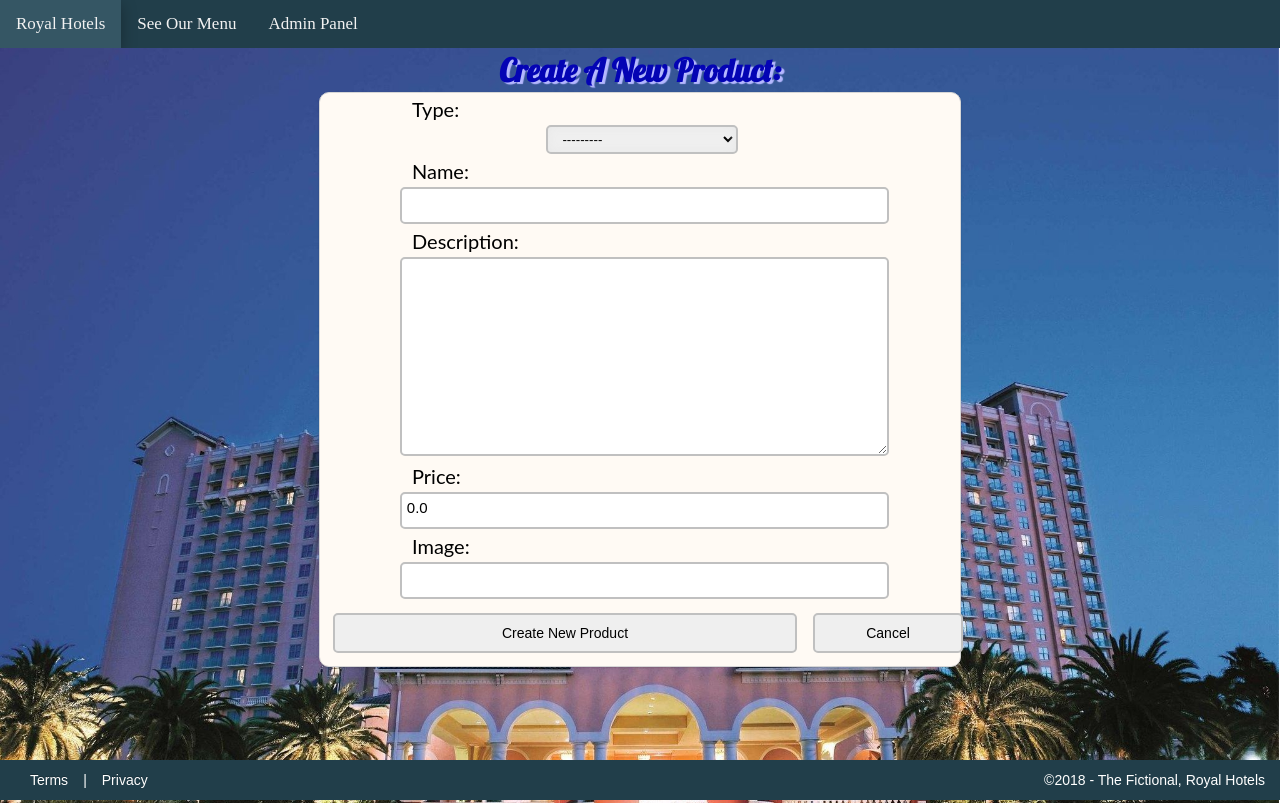
After one commit to GradyMellin/TA_Python_LG, a Django app: page /createRecord/ in a window 1280 px wide. The commit adds this page. Run offline with Django 3.2, Linux system fonts and the light colour scheme.

Commit message:
commit the finished of the django tutorial

```diff
--- /dev/null
+++ b/techproject/src/mainapp/products/templates/products/createRecord.html
@@ -0,0 +1,23 @@
+{% extends "base.html" %}
+
+{% block title %}Royal Hotels{% endblock %}
+
+{% block header %}Create A New Product:{% endblock %}
+
+{% block content %}
+
+    <div class = "admin_panel">
+        <form method = "POST" action="{% url 'createRecord' %}">
+            <div class="frmObject_container">
+                {% csrf_token %}
+                {{ form.non_field_errors }}
+                {{ form.as_p }}
+            </div>
+            <div class="frmBtn_container">
+            <input type="submit" value="Create New Product" class="btn" name="Save_Item">
+            <a href="{% url 'admin_console' %}"><button class="btn" type="button">Cancel</button></a>
+            </div>
+        </form>
+    </div>
+
+{% endblock %}
--- a/techproject/src/mainapp/products/templates/products/present_product.html
+++ b/techproject/src/mainapp/products/templates/products/present_product.html
@@ -16,8 +16,8 @@
         <div class = "frmBtn_container">
             <input type="submit">
             <div class = "frmBtn_container">
-                <a href="../{{ form.pk }}delete/"><button class = "btn">DELETE</button></a>
-                <a href="{% url 'admin_console' %}"><button class = "btn">CANCEL</button></a>
+                <button class = "btn"><a href="../{{ form.pk }}delete/">DELETE</a></button>
+                <button class = "btn"><a href="{% url 'admin_console' %}">CANCEL</a></button>
             </div>
         </div>
     </form>
--- a/techproject/src/mainapp/products/templates/products/products_page.html
+++ b/techproject/src/mainapp/products/templates/products/products_page.html
@@ -17,7 +17,7 @@
             {% endfor %}
             </select>
             <div class = "fromBtm_container">
-                <a href=""><button type="button" class="btn">Create New Product</button></a>
+                <a href="{% url 'createRecord' %}"><button type="button" class="btn">Create New Product</button></a>
                 <a href="{% url 'home' %}"><button type="button" class="btn">Logout of Profile</button></a>
             </div>
         </div>
--- a/techproject/src/mainapp/products/urls.py
+++ b/techproject/src/mainapp/products/urls.py
@@ -8,4 +8,7 @@ from . import views
 urlpatterns = [
     path('admin_console', views.admin_console, name="admin_console"),
     path('<int:pk>/details/', views.details, name="details"),
+    path('<int:pk>/delete/', views.delete, name="delete"),
+    path('confirmdelete/', views.confirmed, name="confirmed"),
+    path('createRecord/', views.createRecord, name="createRecord"),
 ]
--- a/techproject/src/mainapp/products/views.py
+++ b/techproject/src/mainapp/products/views.py
@@ -29,3 +29,26 @@ def delete(request, pk):
         return redirect('admin_console')
     context = {"item": item}
     return render(request, "products/confirmDelete.html", context)
+
+def confirmed(request):
+    if request.method =="POST":
+        #creates form instance and binds data to it
+        form =ProductForm(request.POST or None)
+        if form.is_valid():
+            form.delete()
+            return redirect('admin_console')
+    else:
+        return redirect('admin_console')
+
+def createRecord(request):
+    form = ProductForm(request.POST or None)
+    if form.is_valid():
+        form.save()
+        return redirect('admin_console')
+    else:
+        print(form.errors)
+        form = ProductForm()
+    context = {
+        'form': form,
+    }
+    return render(request, 'products/createRecord.html', context)
```
Also changed, not shown: techproject/src/mainapp/db.sqlite3.
